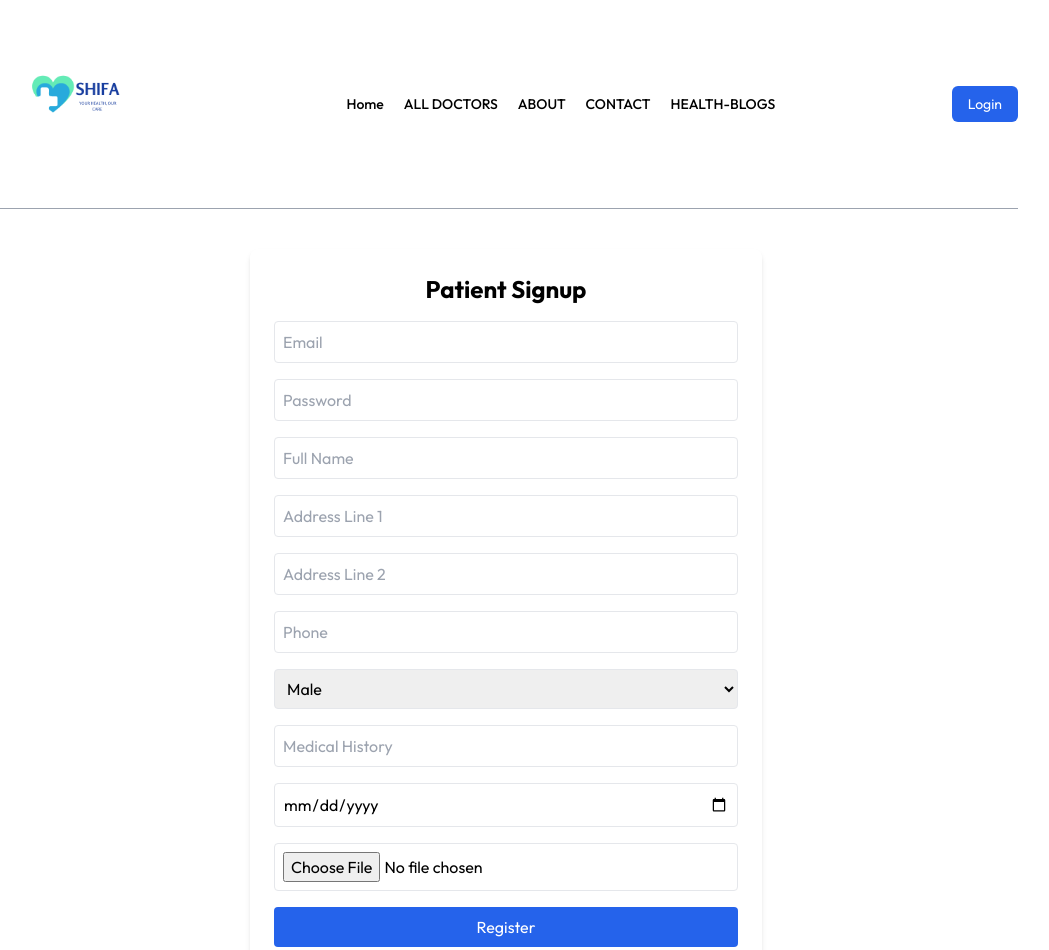
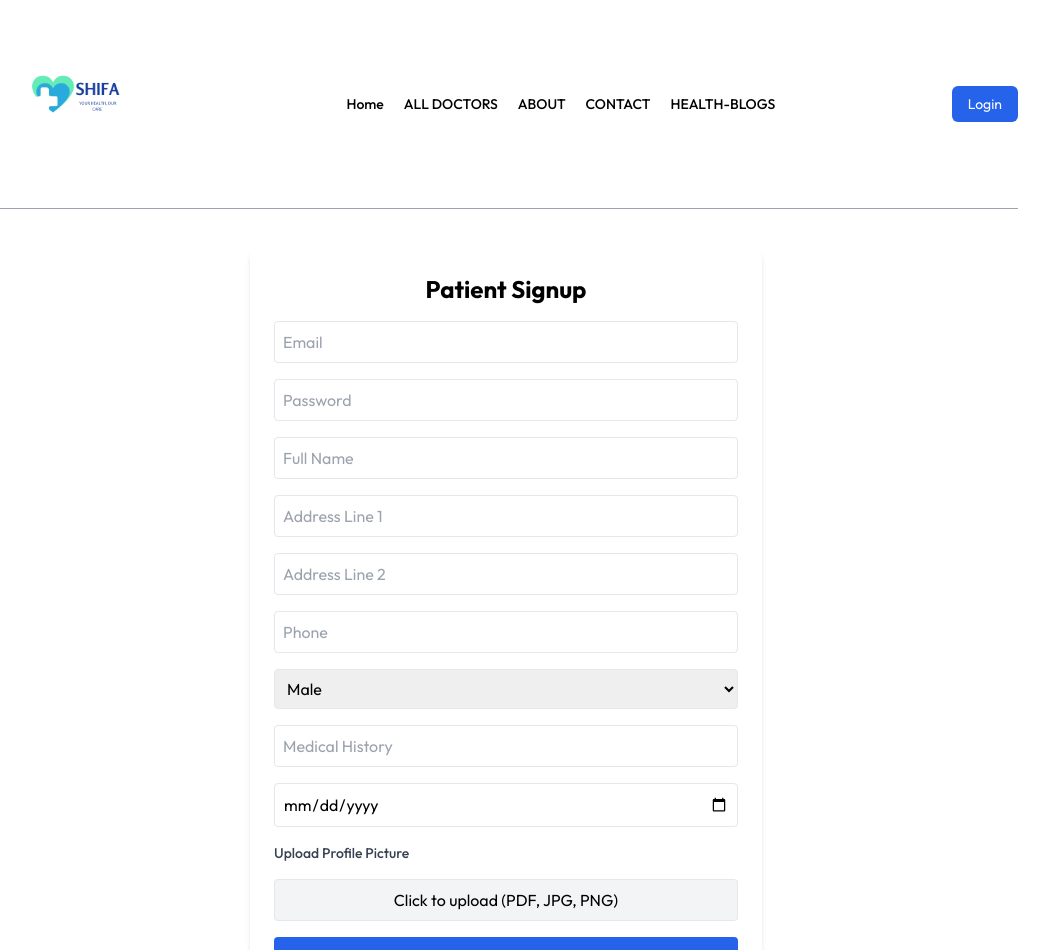
Before and after one commit to Hasan-Mamoon/Shifa, a React (Create React App) app in the folder frontend/: page /signup/patient in a window 1280 px wide. Shown: the top 950 px of the page, without its empty margins (134-1183 px from the left). Built offline with nearby package versions, Linux system fonts and the light colour scheme; no server answers.

Commit message:
refactor: enhance file upload UI for degree certificate and profile picture

```diff
--- a/frontend/src/authentication/Signup.js
+++ b/frontend/src/authentication/Signup.js
@@ -252,25 +252,41 @@ const Signup = () => {
               required
               className="w-full p-2 border rounded"
             />
+            <label className="block text-sm font-medium text-gray-700">
+              Upload Degree Certificate
+            </label>
+            <div className="border rounded p-2 cursor-pointer bg-gray-100 hover:bg-gray-200">
               <input
                 type="file"
                 name="degree"
-              accept=".pdf,.jpg,.png"
+                accept=".pdf, .jpg, .png"
                 onChange={handleFileChange}
                 required
-              className="w-full p-2 border rounded"
+                className="hidden"
+                id="degreeUpload"
               />
+              <label htmlFor="degreeUpload" className="cursor-pointer block text-center">
+                Click to upload (PDF, JPG, PNG)
+              </label>
+            </div>
           </>
         )}
 
+        <label className="block text-sm font-medium text-gray-700">Upload Profile Picture</label>
+        <div className="border rounded p-2 cursor-pointer bg-gray-100 hover:bg-gray-200">
           <input
             type="file"
             name="image"
             accept="image/*"
             onChange={handleFileChange}
             required
-          className="w-full p-2 border rounded"
+            className="hidden"
+            id="fileUpload"
           />
+          <label htmlFor="fileUpload" className="cursor-pointer block text-center">
+            Click to upload (PDF, JPG, PNG)
+          </label>
+        </div>
 
         <button
           type="submit"
```
Lines whose indentation alone changed are shown as unchanged.
